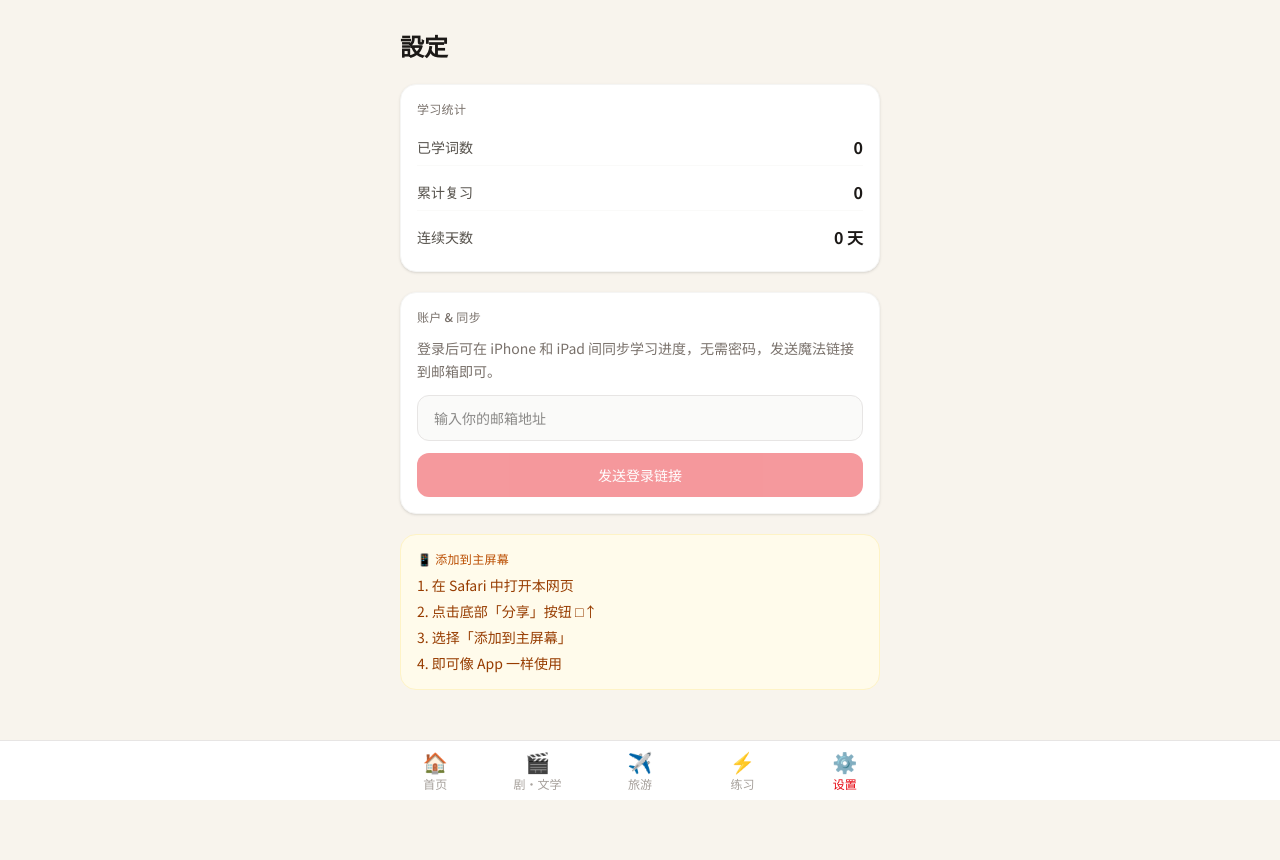
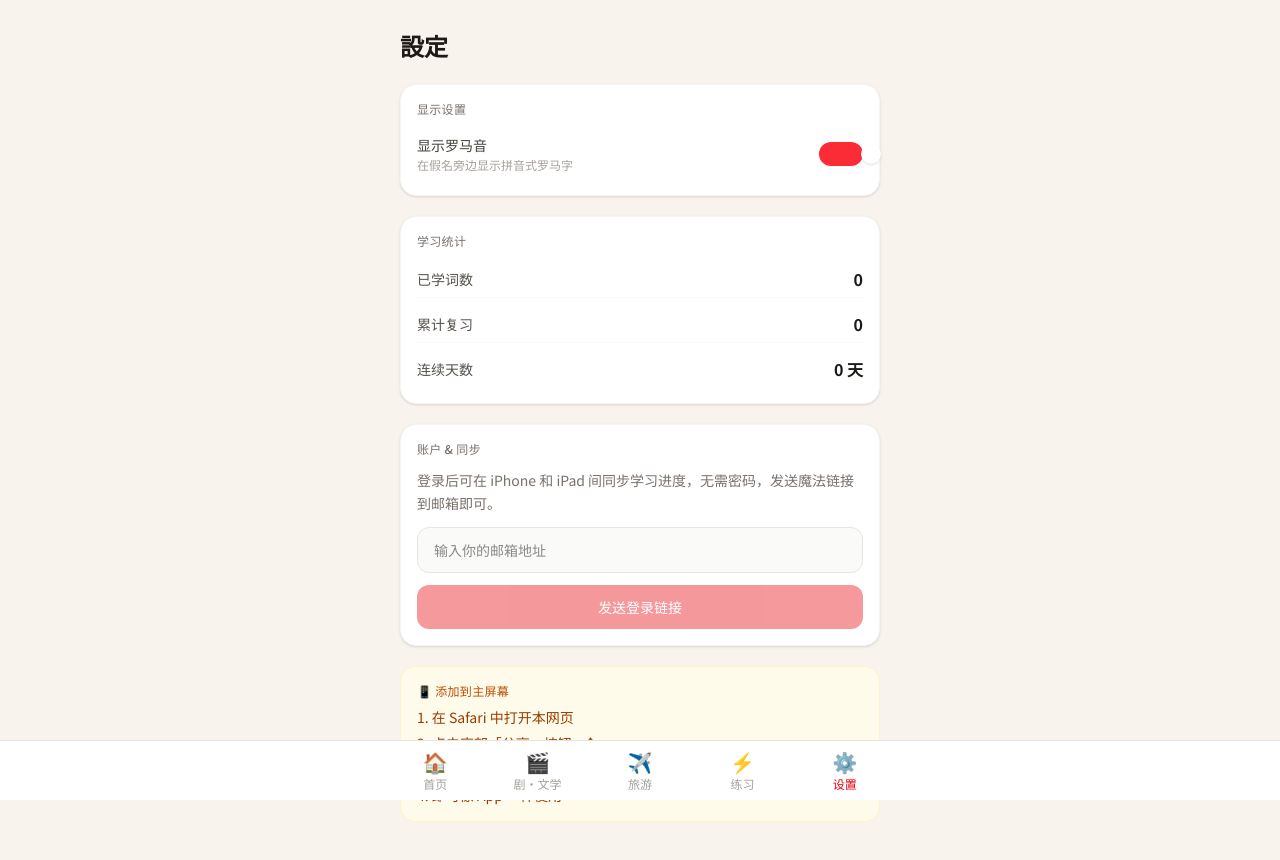
Before and after one commit to YAMEYA123/japanese_go, a Next.js app: page /settings in a window 1280 px wide. Shown: the top 860 px of the page. Before the commit the page ends 800 px from the top, so only its background shows below. Built offline with nearby package versions, Linux system fonts and the light colour scheme; no server answers.

Commit message:
罗马音

```diff
--- a/app/dramas/[id]/DramaDetail.tsx
+++ b/app/dramas/[id]/DramaDetail.tsx
@@ -35,6 +35,7 @@ export default function DramaDetail() {
   const drama = DRAMAS.find(d => d.id === id)
   const words = getWordsByDrama(id)
   const srsCards = useAppStore(s => s.srsCards)
+  const showRomaji = useAppStore(s => s.showRomaji)
   const [revealed, setRevealed] = useState<Set<string>>(new Set())
 
   function toggleReveal(wordId: string, e: React.MouseEvent) {
@@ -83,7 +84,7 @@ export default function DramaDetail() {
                     {word.japanese}
                   </span>
                   <span className="text-stone-400 text-sm" translate="no">{word.reading}</span>
-                  <span className="text-stone-300 text-xs">{toRomaji(word.reading)}</span>
+                  {showRomaji && <span className="text-stone-300 text-xs">{toRomaji(word.reading)}</span>}
                   <button
                     onClick={e => { e.preventDefault(); e.stopPropagation(); speakJa(word.reading || word.japanese) }}
                     className="text-sm opacity-50 active:opacity-20 leading-none"
--- a/app/page.tsx
+++ b/app/page.tsx
@@ -14,7 +14,7 @@ function getGreeting() {
 }
 
 export default function HomePage() {
-  const { streakDays, srsCards, selectedDramaIds, getDueCount } = useAppStore()
+  const { streakDays, srsCards, selectedDramaIds, getDueCount, showRomaji } = useAppStore()
   const greeting = getGreeting()
   const wordOfDay = getTodayWordOfDay()
   const dueCount = getDueCount()
@@ -95,7 +95,7 @@ export default function HomePage() {
               {wordOfDay.japanese}
             </span>
             <span className="text-stone-400 text-base" translate="no">{wordOfDay.reading}</span>
-            <span className="text-stone-300 text-sm">{toRomaji(wordOfDay.reading)}</span>
+            {showRomaji && <span className="text-stone-300 text-sm">{toRomaji(wordOfDay.reading)}</span>}
           </div>
           <p className="text-stone-700 font-medium">{wordOfDay.meaning_zh}</p>
           {wordOfDay.scene_context && (
--- a/app/practice/page.tsx
+++ b/app/practice/page.tsx
@@ -22,6 +22,7 @@ function speakJa(text: string) {
 
 function FlashCard({ word, onReview }: { word: Word; onReview: (q: ReviewQuality) => void }) {
   const [flipped, setFlipped] = useState(false)
+  const showRomaji = useAppStore(s => s.showRomaji)
 
   function handleFlip() {
     if (!flipped) {
@@ -66,7 +67,7 @@ function FlashCard({ word, onReview }: { word: Word; onReview: (q: ReviewQuality
                 className="text-base opacity-60 active:opacity-30"
               >🔊</button>
             </div>
-            <span className="text-sm text-stone-400">{toRomaji(word.reading)}</span>
+            {showRomaji && <span className="text-sm text-stone-400">{toRomaji(word.reading)}</span>}
           </>
         )}
       </div>
--- a/app/settings/page.tsx
+++ b/app/settings/page.tsx
@@ -4,7 +4,7 @@ import { useAppStore } from '@/lib/store'
 import { createClient } from '@/lib/supabase'
 
 export default function SettingsPage() {
-  const { userEmail, setUser, srsCards, streakDays, totalReviewed, selectedDramaIds } = useAppStore()
+  const { userEmail, setUser, srsCards, streakDays, totalReviewed, selectedDramaIds, showRomaji, setShowRomaji } = useAppStore()
   const [email, setEmail] = useState('')
   const [sent, setSent] = useState(false)
   const [syncing, setSyncing] = useState(false)
@@ -57,6 +57,23 @@ export default function SettingsPage() {
       <h1 className="text-2xl font-bold text-stone-900" style={{ fontFamily: 'Noto Serif JP, serif' }}>
         設定
       </h1>
+
+      {/* Display settings */}
+      <div className="bg-white rounded-2xl p-4 shadow-sm border border-stone-100">
+        <h2 className="text-xs font-medium text-stone-500 uppercase tracking-wide mb-3">显示设置</h2>
+        <div className="flex items-center justify-between py-1.5">
+          <div>
+            <p className="text-stone-700 text-sm font-medium">显示罗马音</p>
+            <p className="text-stone-400 text-xs mt-0.5">在假名旁边显示拼音式罗马字</p>
+          </div>
+          <button
+            onClick={() => setShowRomaji(!showRomaji)}
+            className={`relative w-11 h-6 rounded-full transition-colors ${showRomaji ? 'bg-red-500' : 'bg-stone-200'}`}
+          >
+            <span className={`absolute top-0.5 w-5 h-5 bg-white rounded-full shadow transition-transform ${showRomaji ? 'translate-x-5' : 'translate-x-0.5'}`} />
+          </button>
+        </div>
+      </div>
 
       {/* Stats */}
       <div className="bg-white rounded-2xl p-4 shadow-sm border border-stone-100 space-y-2">
--- a/components/EtymologyCard.tsx
+++ b/components/EtymologyCard.tsx
@@ -40,6 +40,7 @@ export default function EtymologyCard({ word, onReview, showReviewButtons = fals
   const [expanded, setExpanded] = useState<Record<string, boolean>>({})
   const { speak, speaking } = useSpeakJapanese()
   const srsCards = useAppStore(s => s.srsCards)
+  const showRomaji = useAppStore(s => s.showRomaji)
   const srsStatus = getSRSLabel(srsCards[word.id])
   const origin = ORIGIN_LABELS[word.etymology.origin_type]
 
@@ -71,7 +72,7 @@ export default function EtymologyCard({ word, onReview, showReviewButtons = fals
             </div>
             <div className="flex items-baseline gap-2 mt-0.5">
               <span className="text-lg text-stone-500" translate="no">{word.reading}</span>
-              <span className="text-sm text-stone-400">{toRomaji(word.reading)}</span>
+              {showRomaji && <span className="text-sm text-stone-400">{toRomaji(word.reading)}</span>}
             </div>
             <div className="text-base font-medium text-stone-800 mt-1">{word.meaning_zh}</div>
           </div>
--- a/lib/store.ts
+++ b/lib/store.ts
@@ -11,6 +11,7 @@ interface AppState {
   streakDays: number
   lastStudyDate: string
   totalReviewed: number
+  showRomaji: boolean
   _hydrated: boolean
   setUser: (id: string | null, email: string | null) => void
   selectDrama: (id: string) => void
@@ -19,6 +20,7 @@ interface AppState {
   getDueCount: () => number
   updateStreak: () => void
   syncFromServer: (data: Partial<AppState>) => void
+  setShowRomaji: (v: boolean) => void
   hydrate: () => void
   persist: () => void
 }
@@ -31,6 +33,7 @@ export const useAppStore = create<AppState>()((set, get) => ({
   streakDays: 0,
   lastStudyDate: '',
   totalReviewed: 0,
+  showRomaji: true,
   _hydrated: false,
 
   setUser: (id, email) => set({ userId: id, userEmail: email }),
@@ -81,6 +84,11 @@ export const useAppStore = create<AppState>()((set, get) => ({
 
   syncFromServer: (data) => set(data as AppState),
 
+  setShowRomaji: (v) => {
+    set({ showRomaji: v })
+    get().persist()
+  },
+
   hydrate: () => {
     if (typeof window === 'undefined') return
     try {
@@ -103,6 +111,7 @@ export const useAppStore = create<AppState>()((set, get) => ({
         streakDays: s.streakDays,
         lastStudyDate: s.lastStudyDate,
         totalReviewed: s.totalReviewed,
+        showRomaji: s.showRomaji,
       }))
     } catch {}
   },
```
